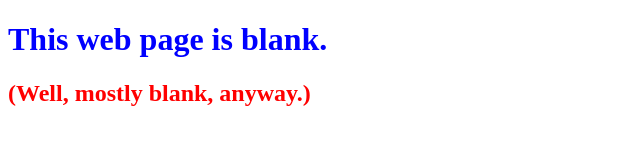
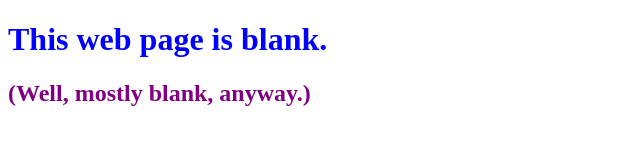
Before and after one commit to samocdudley/0main_opensap_repo, a plain HTML site: page index.html in a window 1280 px wide. Shown: the whole page, without its empty margins (0-640 px from the left). Drawn offline with Linux system fonts and the light colour scheme.

Commit message:
changed 2nd header to purple

```diff
--- a/index.html
+++ b/index.html
@@ -6,6 +6,6 @@
 	</head>
 	<body>
 		<h1 style="color: blue">This web page is blank.</h1>
-		<h2 style="color: red">(Well, mostly blank, anyway.)</h2>
+		<h2 style="color: purple">(Well, mostly blank, anyway.)</h2>
 	</body>
 </html>
```
